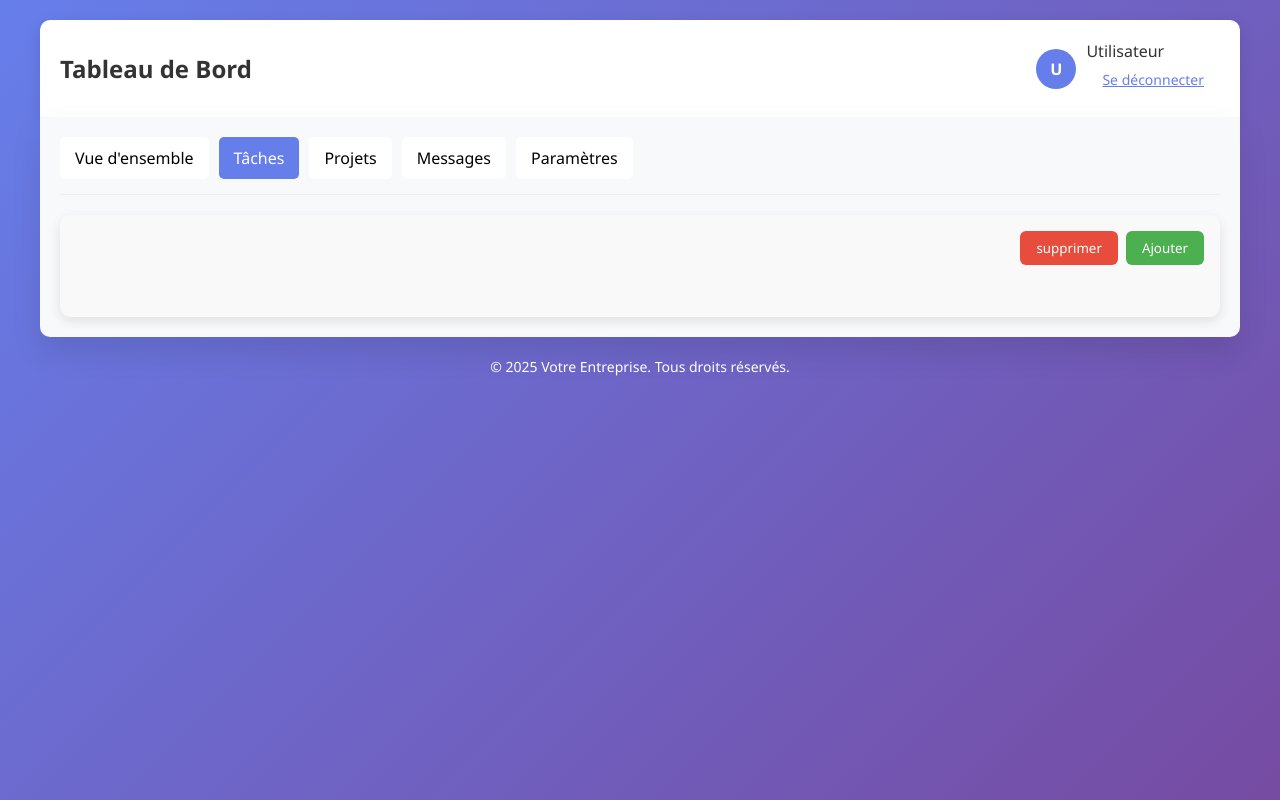
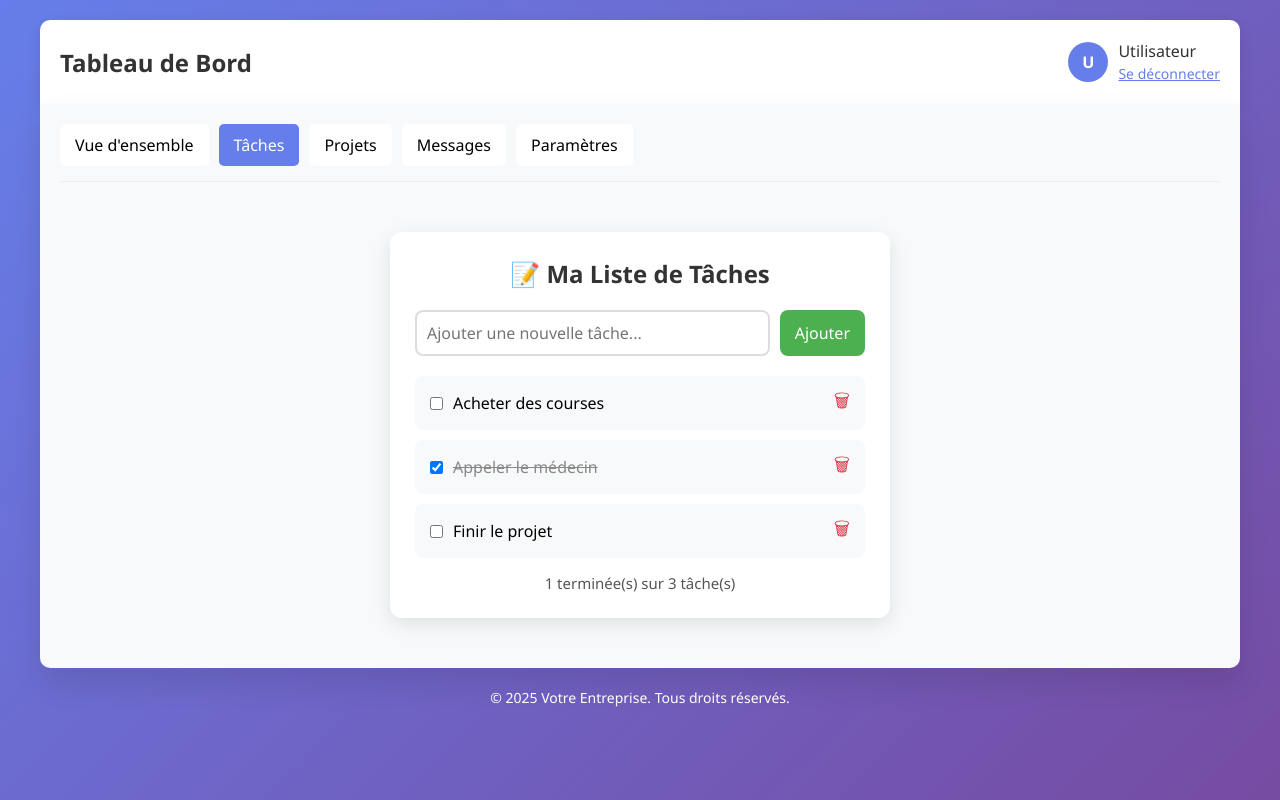
Before and after one commit to mgayvallet/dashboard, a website built with Vite: page dashboard.html in a window 1280 px wide. Both pictures are taken after a click on the element "Tâches". Built offline with nearby package versions, Linux system fonts and the light colour scheme.

Commit message:
feat(app) finished todo-list

```diff
--- a/dashboard.css
+++ b/dashboard.css
@@ -353,7 +353,7 @@ body {
 
 /* css of todo */
 
-.todo-container {
+/* .todo-container {
     display: flex;
     flex-direction: column;
     gap: 20px;
@@ -364,47 +364,99 @@ body {
     border-radius: 10px;
     box-shadow: 0 4px 12px rgba(0,0,0,0.1);
     font-family: sans-serif;
-}
+} */
 
-.input-btn {
+.todo-container {
+    max-width: 500px;
+    margin: 30px auto;
+    background-color: #ffffff;
+    padding: 25px;
+    border-radius: 12px;
+    box-shadow: 0 6px 20px rgba(0, 0, 0, 0.1);
+    font-family: "Segoe UI", sans-serif;
+  }
+
+  .todo-title {
+    text-align: center;
+    color: #333;
+    margin-bottom: 20px;
+  }
+
+  .todo-input {
     display: flex;
-    flex-direction: row;
-    align-items: flex-end;
-    justify-content: flex-end;
-    gap: 0.5rem;
-    margin-bottom: 1rem;
-}
+    gap: 10px;
+    margin-bottom: 20px;
+  }
 
+  .todo-input input {
+    flex: 1;
+    padding: 10px;
+    border: 2px solid #ddd;
+    border-radius: 8px;
+    font-size: 16px;
+  }
 
-button {
-    padding: 0.5rem 1rem;
-    background: #4caf50;
+  .todo-input button {
+    padding: 10px 15px;
+    background-color: #4caf50;
     color: white;
     border: none;
-    border-radius: 6px;
+    border-radius: 8px;
+    font-size: 16px;
     cursor: pointer;
-}
+    transition: background-color 0.2s ease;
+  }
 
-#todo-list {
+  .todo-input button:hover {
+    background-color: #45a049;
+  }
+
+  .todo-list {
     list-style: none;
     padding: 0;
-}
+    margin: 0;
+  }
 
-#todo-list li {
-    background: #fff;
-    margin-bottom: 0.5rem;
-    padding: 0.5rem;
-    border-radius: 6px;
+  .todo-item {
     display: flex;
+    align-items: center;
     justify-content: space-between;
-    align-items: center;
-}
+    background-color: #f8f9fa;
+    padding: 12px 15px;
+    border-radius: 8px;
+    margin-bottom: 10px;
+  }
 
-#todo-list li.completed {
+  .todo-item input[type="checkbox"] {
+    margin-right: 10px;
+  }
+
+  .todo-item span {
+    flex-grow: 1;
+    font-size: 16px;
+  }
+
+  .todo-item span.done {
     text-decoration: line-through;
-    opacity: 0.6;
-}
+    color: #888;
+  }
 
-.suppBtn{
-    background-color: #e74c3c;
-}
+  .delete-btn {
+    background: none;
+    border: none;
+    font-size: 18px;
+    cursor: pointer;
+    color: #dc3545;
+    transition: transform 0.1s ease;
+  }
+
+  .delete-btn:hover {
+    transform: scale(1.2);
+  }
+
+  .summary {
+    margin-top: 15px;
+    font-size: 15px;
+    color: #555;
+    text-align: center;
+  }
--- a/dashboard.js
+++ b/dashboard.js
@@ -20,17 +20,105 @@ document.addEventListener('DOMContentLoaded', function () {
                     const div = document.createElement('div');
                     div.className = 'test-heading';
                     div.innerHTML = `
-                        <div class="todo-container">
-                            <div class="input-btn">
-                              <button onclick="deleteTask()" class="suppBtn">supprimer</button>
-                              <button onclick="addTask()" class="addBtn">Ajouter</button>
-                            </div>
-                            <ul id="todo-list"></ul>
-                        </div>
-                    `;
+                    <div class="todo-container">
+                      <h2 class="todo-title">📝 Ma Liste de Tâches</h2>
+                      <div class="todo-input">
+                        <input type="text" id="newTodoInput" placeholder="Ajouter une nouvelle tâche..." />
+                        <button id="addTodoBtn">Ajouter</button>
+                      </div>
+                      <ul id="todoList" class="todo-list"></ul>
+                      <div id="todoSummary" class="summary"></div>
+                    </div>
+                  `;
+
                     dashboardContent.appendChild(div);
+
+                    const todoContainer = div.querySelector('.todo-container');
+                    createTodoApp(todoContainer);
                 }
             }
         });
     }
+
+    function createTodoApp(container) {
+        const todos = [
+            { id: "1", text: "Acheter des courses", completed: false },
+            { id: "2", text: "Appeler le médecin", completed: true },
+            { id: "3", text: "Finir le projet", completed: false }
+        ];
+
+        const render = () => {
+            updateList();
+        };
+
+        const updateList = () => {
+            const list = container.querySelector('#todoList');
+            const summary = container.querySelector('#todoSummary');
+            list.innerHTML = '';
+
+            for (let i = 0; i < todos.length; i++) {
+                const todo = todos[i];
+                const li = document.createElement('li');
+                li.className = 'todo-item';
+                li.innerHTML = `
+                    <input type="checkbox" ${todo.completed ? 'checked' : ''} data-id="${todo.id}" />
+                    <span class="${todo.completed ? 'done' : ''}">${todo.text}</span>
+                    <button class="delete-btn" data-id="${todo.id}">🗑</button>
+                `;
+                list.appendChild(li);
+            }
+
+            summary.textContent = `${todos.filter(t => t.completed).length} terminée(s) sur ${todos.length} tâche(s)`;
+
+            const checkboxes = list.querySelectorAll('input[type="checkbox"]');
+            for (let i = 0; i < checkboxes.length; i++) {
+                checkboxes[i].addEventListener('change', (e) => {
+                    const id = e.target.dataset.id;
+                    const todo = todos.find(t => t.id === id);
+                    if (todo) {
+                        todo.completed = !todo.completed;
+                        updateList();
+                    }
+                });
+            }
+
+            const deleteButtons = list.querySelectorAll('.delete-btn');
+            for (let i = 0; i < deleteButtons.length; i++) {
+                deleteButtons[i].addEventListener('click', (e) => {
+                    const id = e.target.dataset.id;
+                    const index = todos.findIndex(t => t.id === id);
+                    if (index !== -1) {
+                        todos.splice(index, 1);
+                        updateList();
+                    }
+                });
+            }
+        };
+
+        container.addEventListener('click', (e) => {
+            if (e.target.id === 'addTodoBtn') {
+                const input = container.querySelector('#newTodoInput');
+                const text = input.value.trim();
+                if (text) {
+                    todos.push({ id: Date.now().toString(), text, completed: false });
+                    input.value = '';
+                    updateList();
+                }
+            }
+        });
+
+        container.addEventListener('keydown', (e) => {
+            if (e.key === 'Enter') {
+                const input = container.querySelector('#newTodoInput');
+                const text = input.value.trim();
+                if (text) {
+                    todos.push({ id: Date.now().toString(), text, completed: false });
+                    input.value = '';
+                    updateList();
+                }
+            }
+        });
+
+        render();
+    }
 });
```
